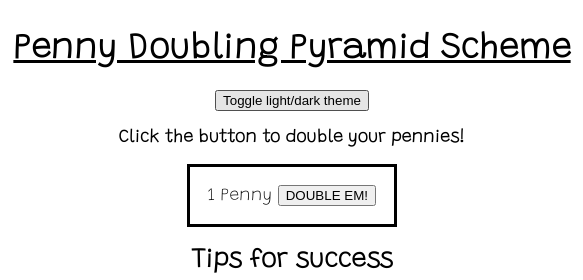
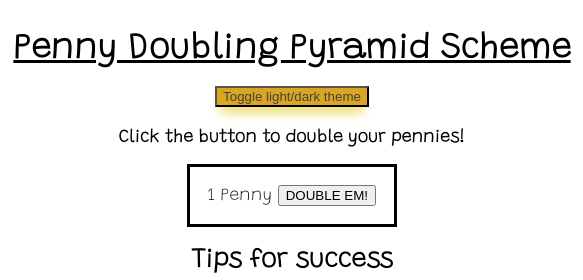
Before and after one commit to SchoolOfCode/bc14_w1d1_workshop_dom-102-mz0121coder, a plain HTML site: page index.html in a window 1280 px wide. In both pictures the pointer is over the button "Toggle light/dark theme". Shown: the top 280 px of the page, 348-931 px from the left. Drawn offline with Linux system fonts and the light colour scheme.

Commit message:
add hover for button

```diff
--- a/main.css
+++ b/main.css
@@ -42,3 +42,15 @@ main>div {
 #tips-section {
   list-style-position: inside;
 }
+
+#toggle-theme {
+  transition: box-shadow 0.4s, transform 0.5s;
+}
+
+#toggle-theme:hover {
+  color: rgb(68, 67, 67);
+  background-color: goldenrod;
+  box-shadow: 0em 0.8em 0.8em -0.4em rgb(235, 213, 88);
+  transform: translateY(-0.3em);
+  cursor: pointer
+}
```
